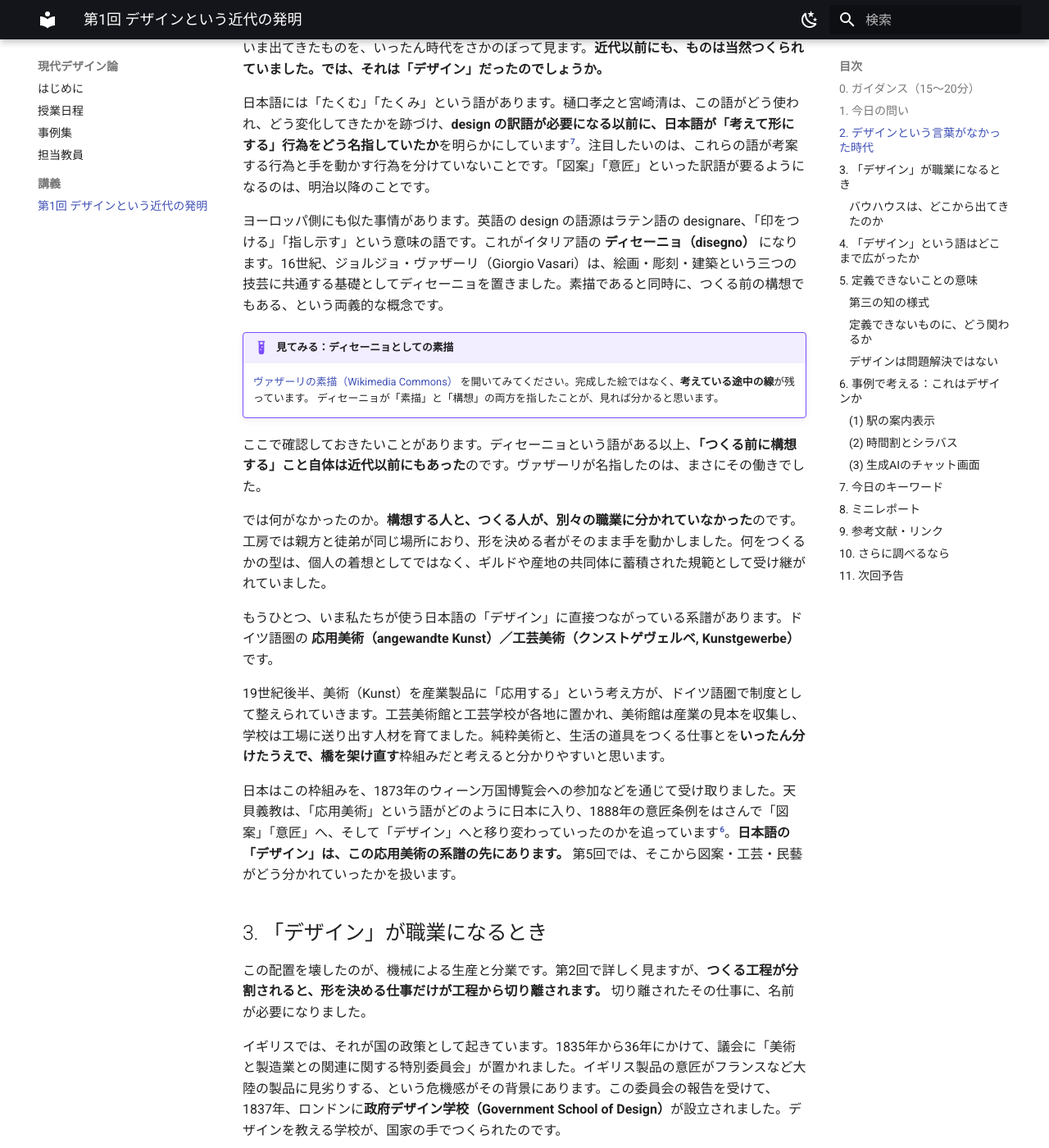
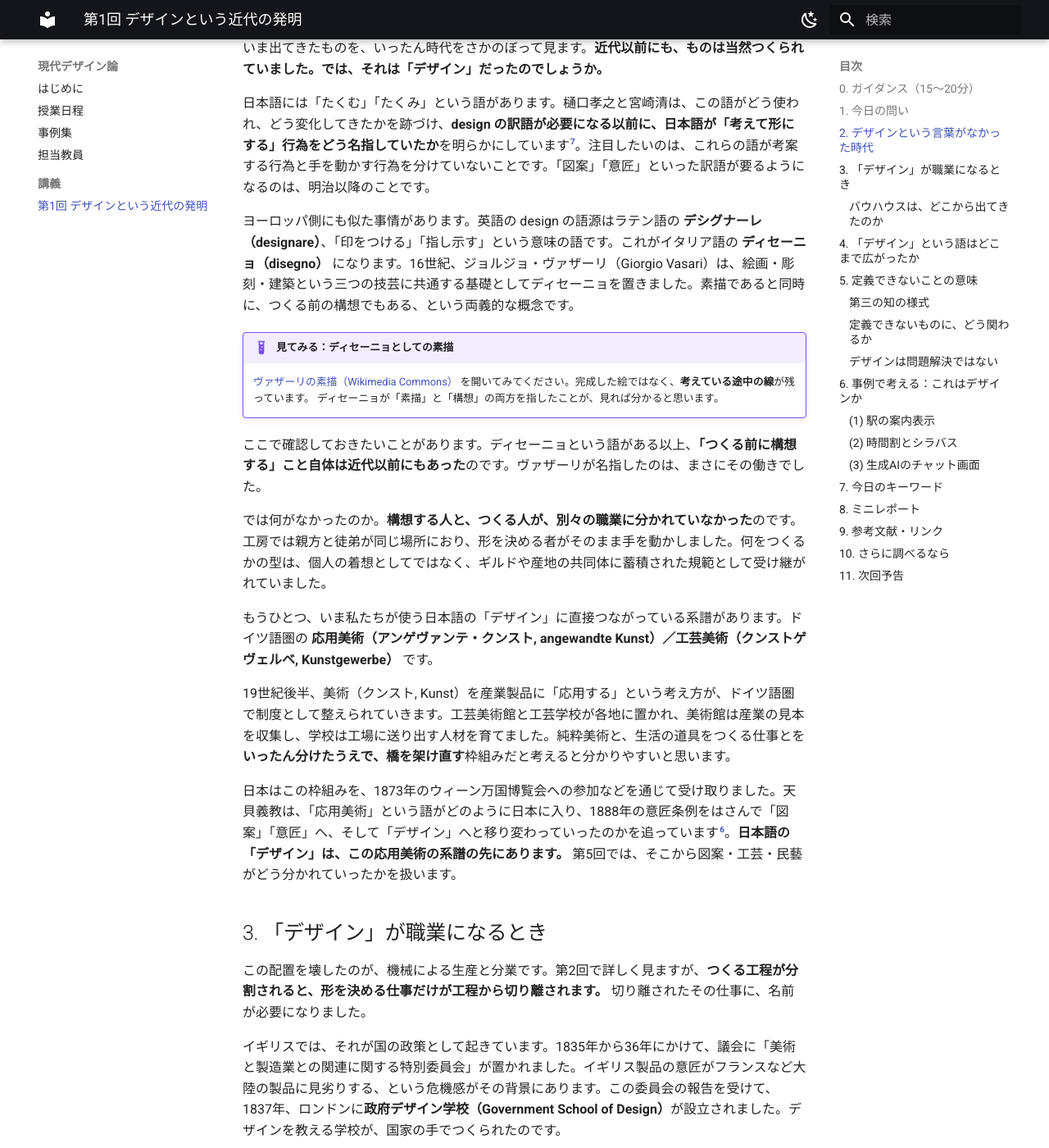
Before and after one commit to ynbr/nua-contemporary-design, an MkDocs documentation site: the page built from docs/lectures/01-what-is-design.md, in a window 1280 px wide and 1400 px high, scrolled down 885 px. Shown: the whole window at 82% size. Built offline with MkDocs 1.6.1 and Material for MkDocs 9.7.7, drawn with Linux system fonts in a browser that asks for light colours; some of the changed text lies outside the part shown.

Commit message:
docs: 第1回のドイツ語・ラテン語にカタカナの読みを追加
あわせて、ヴァザーリの図版リンクを素描のみのカテゴリに変更。

Co-Authored-By: Claude Opus 5 (1M context) <noreply@anthropic.com>
Claude-Session: https://claude.ai/code/session_015uGJdpik9H1Q4J9yrdqFQq

```diff
--- a/docs/lectures/01-what-is-design.md
+++ b/docs/lectures/01-what-is-design.md
@@ -30,10 +30,10 @@
 
 日本語には「たくむ」「たくみ」という語があります。樋口孝之と宮崎清は、この語がどう使われ、どう変化してきたかを跡づけ、**design の訳語が必要になる以前に、日本語が「考えて形にする」行為をどう名指していたか**を明らかにしています[^takumi]。注目したいのは、これらの語が考案する行為と手を動かす行為を分けていないことです。「図案」「意匠」といった訳語が要るようになるのは、明治以降のことです。
 
-ヨーロッパ側にも似た事情があります。英語の design の語源はラテン語の designare、「印をつける」「指し示す」という意味の語です。これがイタリア語の **ディセーニョ（disegno）** になります。16世紀、ジョルジョ・ヴァザーリ（Giorgio Vasari）は、絵画・彫刻・建築という三つの技芸に共通する基礎としてディセーニョを置きました。素描であると同時に、つくる前の構想でもある、という両義的な概念です。
+ヨーロッパ側にも似た事情があります。英語の design の語源はラテン語の **デシグナーレ（designare）**、「印をつける」「指し示す」という意味の語です。これがイタリア語の **ディセーニョ（disegno）** になります。16世紀、ジョルジョ・ヴァザーリ（Giorgio Vasari）は、絵画・彫刻・建築という三つの技芸に共通する基礎としてディセーニョを置きました。素描であると同時に、つくる前の構想でもある、という両義的な概念です。
 
 !!! example "見てみる：ディセーニョとしての素描"
-    [ヴァザーリの素描（Wikimedia Commons）](https://commons.wikimedia.org/wiki/Category:Giorgio_Vasari)
+    [ヴァザーリの素描（Wikimedia Commons）](https://commons.wikimedia.org/wiki/Category:Drawings_by_Giorgio_Vasari)
     を開いてみてください。完成した絵ではなく、**考えている途中の線**が残っています。
     ディセーニョが「素描」と「構想」の両方を指したことが、見れば分かると思います。
 
@@ -41,9 +41,9 @@
 
 では何がなかったのか。**構想する人と、つくる人が、別々の職業に分かれていなかった**のです。工房では親方と徒弟が同じ場所におり、形を決める者がそのまま手を動かしました。何をつくるかの型は、個人の着想としてではなく、ギルドや産地の共同体に蓄積された規範として受け継がれていました。
 
-もうひとつ、いま私たちが使う日本語の「デザイン」に直接つながっている系譜があります。ドイツ語圏の **応用美術（angewandte Kunst）／工芸美術（クンストゲヴェルベ, Kunstgewerbe）** です。
+もうひとつ、いま私たちが使う日本語の「デザイン」に直接つながっている系譜があります。ドイツ語圏の **応用美術（アンゲヴァンテ・クンスト, angewandte Kunst）／工芸美術（クンストゲヴェルベ, Kunstgewerbe）** です。
 
-19世紀後半、美術（Kunst）を産業製品に「応用する」という考え方が、ドイツ語圏で制度として整えられていきます。工芸美術館と工芸学校が各地に置かれ、美術館は産業の見本を収集し、学校は工場に送り出す人材を育てました。純粋美術と、生活の道具をつくる仕事とを**いったん分けたうえで、橋を架け直す**枠組みだと考えると分かりやすいと思います。
+19世紀後半、美術（クンスト, Kunst）を産業製品に「応用する」という考え方が、ドイツ語圏で制度として整えられていきます。工芸美術館と工芸学校が各地に置かれ、美術館は産業の見本を収集し、学校は工場に送り出す人材を育てました。純粋美術と、生活の道具をつくる仕事とを**いったん分けたうえで、橋を架け直す**枠組みだと考えると分かりやすいと思います。
 
 日本はこの枠組みを、1873年のウィーン万国博覧会への参加などを通じて受け取りました。天貝義教は、「応用美術」という語がどのように日本に入り、1888年の意匠条例をはさんで「図案」「意匠」へ、そして「デザイン」へと移り変わっていったのかを追っています[^amagai]。**日本語の「デザイン」は、この応用美術の系譜の先にあります。** 第5回では、そこから図案・工芸・民藝がどう分かれていったかを扱います。
 
@@ -61,7 +61,7 @@
 
 - **ゴットフリート・ゼンパー（Gottfried Semper）** — 1851年のロンドン万博を批判的に検討し、産業と芸術の関係を理論として立てた。ドイツ語圏の応用美術論の出発点（第2回）
 - **ジョン・ラスキン（John Ruskin）／ウィリアム・モリス（William Morris）** — 機械生産への異議申し立てと、アーツ・アンド・クラフツ運動。ただし手仕事の擁護それ自体が産業化の産物でもある、という捻れを含む（第2回）
-- **ヘルマン・ムテジウス（Hermann Muthesius）** — 1907年設立のドイツ工作連盟。**規格化（Typisierung）によってこそ質が上がる**という主張（第3回・第4回）
+- **ヘルマン・ムテジウス（Hermann Muthesius）** — 1907年設立のドイツ工作連盟。**規格化（テュピジールング, Typisierung）によってこそ質が上がる**という主張（第3回・第4回）
 - **アンリ・ヴァン・デ・ヴェルデ（Henry van de Velde）** — その規格化論に正面から反対し、つくり手の個性を擁護した。1914年の論争（第4回）
 - **ペーター・ベーレンス（Peter Behrens）** — AEGの製品・建築・印刷物を一貫して手がけ、**企業を丸ごとデザインする**仕事の原型をつくった（第4回・第6回）
 - **バウハウス（Bauhaus, 1919年）** — 工作連盟の延長線上に置かれた教育機関（第4回）
@@ -70,9 +70,9 @@
 
 名前だけは全員が聞いたことがあると思います。ここまでの話と、どうつながるのか。
 
-バウハウスは1919年、ヴァルター・グロピウス（Walter Gropius）がヴァイマールで、**美術アカデミーと工芸学校（Kunstgewerbeschule）を統合して**設立した学校です。この工芸学校は、少し前まで**アンリ・ヴァン・デ・ヴェルデが率いていた**——つまり、節2で見たドイツ語圏の応用美術の制度が、そのままバウハウスの母体になっています。ヴァン・デ・ヴェルデは自分の後任にグロピウスを推薦しました。規格化に反対した人の椅子に、規格化の側の系譜が座ったことになります。
+バウハウスは1919年、ヴァルター・グロピウス（Walter Gropius）がヴァイマールで、**美術アカデミーと工芸学校（クンストゲヴェルベシューレ, Kunstgewerbeschule）を統合して**設立した学校です。この工芸学校は、少し前まで**アンリ・ヴァン・デ・ヴェルデが率いていた**——つまり、節2で見たドイツ語圏の応用美術の制度が、そのままバウハウスの母体になっています。ヴァン・デ・ヴェルデは自分の後任にグロピウスを推薦しました。規格化に反対した人の椅子に、規格化の側の系譜が座ったことになります。
 
-おもしろいのは、その最も新しい学校が、**最も古い語彙を意図的に呼び戻した**ことです。バウハウスは教員を「親方（Meister）」、学生を「徒弟（Lehrling）」と呼び、学ぶ場を「工房（Werkstatt）」と呼びました。中世の石工組合（Bauhütte）に由来する名前です。節2で見た、構想する人とつくる人が分かれていなかった時代の言葉を、分業が完成したあとの学校がわざわざ使った。**近代デザインは、自分が壊したものの語彙を借りて自分を名乗った**わけです。
+おもしろいのは、その最も新しい学校が、**最も古い語彙を意図的に呼び戻した**ことです。バウハウスは教員を「親方（マイスター, Meister）」、学生を「徒弟（レーアリング, Lehrling）」と呼び、学ぶ場を「工房（ヴェルクシュタット, Werkstatt）」と呼びました。中世の石工組合（バウヒュッテ, Bauhütte）に由来する名前です。節2で見た、構想する人とつくる人が分かれていなかった時代の言葉を、分業が完成したあとの学校がわざわざ使った。**近代デザインは、自分が壊したものの語彙を借りて自分を名乗った**わけです。
 
 !!! example "見てみる：バウハウス"
     - [バウハウス・デッサウ財団](https://www.bauhaus-dessau.de/en/) — 1925年に移転した校舎。
@@ -198,7 +198,7 @@
 
 ## 7. 今日のキーワード
 
-- **応用美術（angewandte Kunst）** — 美術を産業製品に応用するという19世紀ドイツ語圏の枠組み。日本には1873年のウィーン万博参加を通じて入り、「図案」「意匠」を経て「デザイン」になった。
+- **応用美術（アンゲヴァンテ・クンスト, angewandte Kunst）** — 美術を産業製品に応用するという19世紀ドイツ語圏の枠組み。日本には1873年のウィーン万博参加を通じて入り、「図案」「意匠」を経て「デザイン」になった。
 - **ディセーニョ（disegno）** — 素描であると同時に、つくる前の構想でもある概念。16世紀に絵画・彫刻・建築の共通の基礎として置かれた。構想する人と手を動かす人は、まだ分かれていない。
 - **デザインによる研究（research through design）** — つくることそれ自体を通じて知る研究の形。フレイリングの三区分のひとつで、つくらなければ分からなかったことを取り出す。
 - **厄介な問題（wicked problem）** — 決定的な定式化を持たず、正解・不正解ではなく「よい・悪い」でしか判断できない問題。解こうとする行為が問題の姿を変えてしまう。
```
